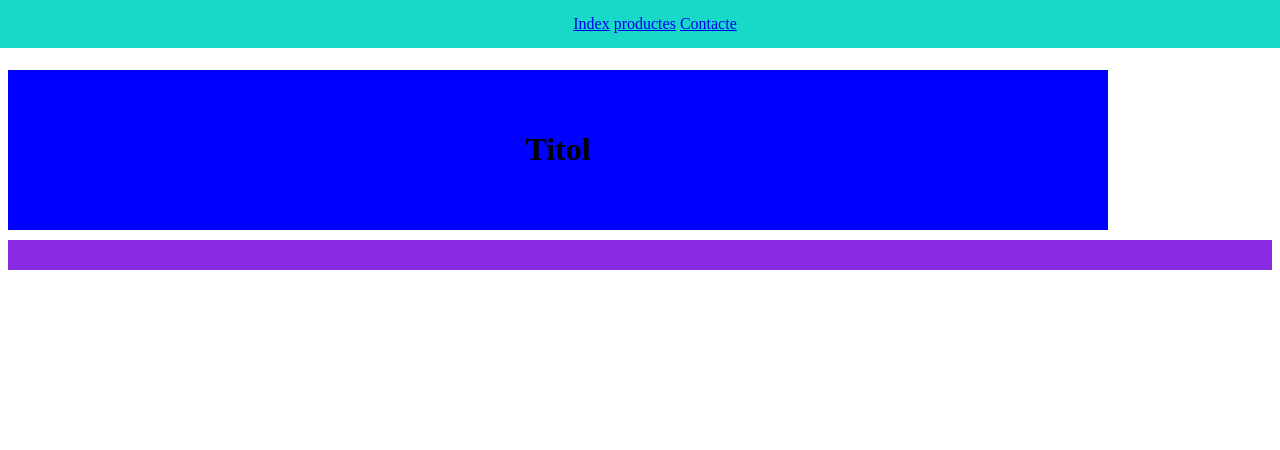
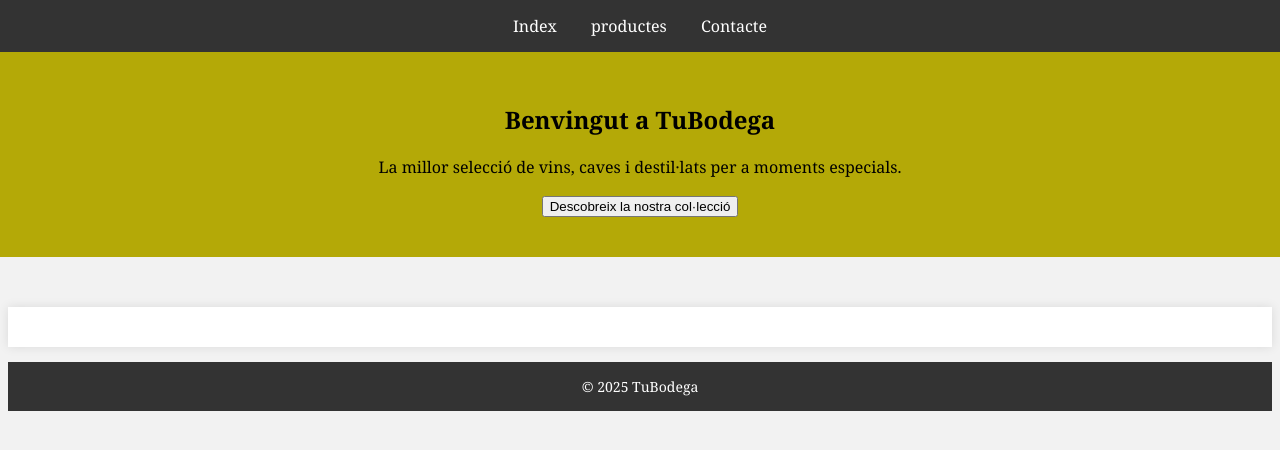
Before and after one commit to Hugo297238462736284632/DAM1M04-Exercici000, a plain HTML site: page Exercici002/imdex.html in a window 1280 px wide. Drawn offline with Linux system fonts and the light colour scheme.

Commit message:
inici index

```diff
--- a/Exercici002/global.css
+++ b/Exercici002/global.css
@@ -1,25 +1,34 @@
-.barra_fixed {
+body {
+    font-family: Georgia, serif;
+    background-color: #f2f2f2;
+}
+.menu_fixed {
     position: fixed;
     top: 0;
     left: 0;
     width: 100%;
     padding: 15px;
-    background-color: rgb(24, 216, 200);
+    background-color: #333;
     text-align: center;
+    padding: 15px 0;
     z-index: 1000;
 }
-.menu_mitj {
-    background-color: blue;
-    text-align: center;
+.menu_fixed a {
+    color: white;
+    text-decoration: none;
+    margin: 0 15px;
+}
+.contingut {
     margin-top: 70px;
-    padding: 40px 0;
+    padding: 20px;
+    background: white;
+    box-shadow: 0 0 10px rgba(0,0,0,0.1);
 }
-.peu {
-    background-color: blueviolet;
+footer {
+    background-color: #333;
     text-align: center;
     padding: 15px 0;
     font-size: 14px;
-    width: 100%;
-    margin-top: 10px;
-
+    margin-top: 15px;
+    color: white;
 }
--- a/Exercici002/imdex.html
+++ b/Exercici002/imdex.html
@@ -3,25 +3,40 @@
    <head>
        <meta charset="UTF-8">
        <link rel="stylesheet" href="global.css">
-       <title>Principal</title>
+       <title>TuBodega - La teva botiga de licors</title>
        <style>
-        .menu_mitj {
-            max-width: 1100px;
+        .hero {
+            margin-top: 43px;
+            background: rgb(180, 169, 7);
+            color: rgb(0, 0, 0);
+            text-align: center;
+            padding: 40px 20px;
+            width: 100vw;                     /* ocupa tot l’ample de la finestra */
+            margin-left: calc(50% - 50vw);    /* trenca el centrat del contenidor */
+            box-sizing: border-box;
+             }
+        .contingut {
+            margin-top: 50px;
         }
        </style>
    </head>
    <body>
-    <div class="barra_fixed">
+    <div class="menu_fixed">
         <a href="imdex.html">Index</a>
         <a href="productes.html">productes</a>
         <a href="contacte.html">Contacte</a>
     </div>
-    <div class="menu_mitj">
-        <h1>Titol</h1>
-    </div>
-    <div class="peu">
+    <section class="hero">
+        <h1>Benvingut a TuBodega</h1>
+        <p>La millor selecció de vins, caves i destil·lats per a moments especials.</p>
+        <button>Descobreix la nostra col·lecció</button>
+    </section>
+    <div class="contingut">
 
     </div>
+    <footer>
+        © 2025 TuBodega
+    </footer>
 
    </body>
 </html>
```
Also changed, not shown: Exercici002/productes.html (+4 -4 lines).
